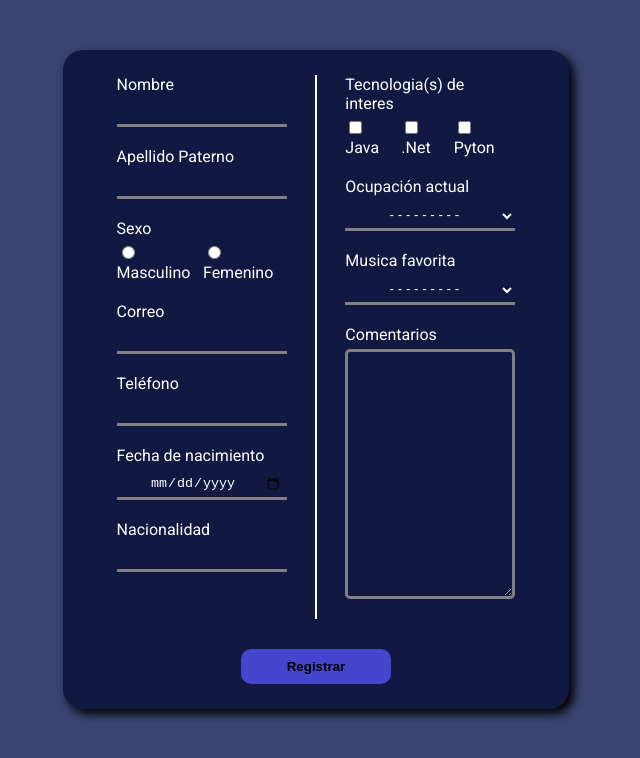
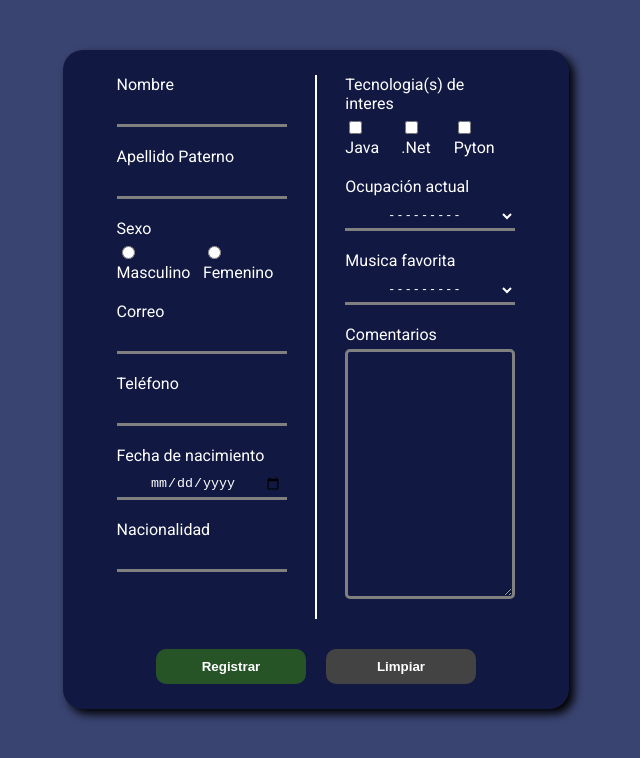
Before and after one commit to juan2509/Formularios, a plain HTML site: page DisenoUno/index.html in a window 1280 px wide. Shown: the whole page, without its empty margins (324-964 px from the left). Drawn offline with Linux system fonts and the light colour scheme.

Commit message:
Se agrega boton para limpiar el formulario

```diff
--- a/DisenoUno/index.html
+++ b/DisenoUno/index.html
@@ -16,7 +16,7 @@
 
 <body>
 
-    <form action="">
+    <form action="" method="post">
 
         <div class="datos">
             <div class="izq">
@@ -107,7 +107,10 @@
 
         </div>
 
-        <button type="submit" class="btn">Registrar</button>
+        <div class="botones">
+            <button type="submit" class="btn registrar">Registrar</button>
+            <button type="reset" class="btn limpiar">Limpiar</button>
+        </div>
 
     </form>
 
--- a/DisenoUno/styles.css
+++ b/DisenoUno/styles.css
@@ -98,13 +98,25 @@ form .datos .dato .checks .checkRadio, .check {
     margin-right: 10px;
 }
 
+form .botones {
+    display: flex;
+}
+
 form .btn {
     width: 150px;
-    margin-top: 30px;
+    margin: 30px 10px 0 10px;
     padding: 10px 0;
     font-weight: bold;
-    background-color: rgb(69, 69, 206);
     border: none;
     border-radius: 10px;
     cursor: pointer;
+    color: #fff;
 }
+
+form .registrar {
+    background-color: rgb(39, 84, 39);
+}
+
+form .limpiar {
+    background-color: rgb(68, 67, 67);
+}
```
